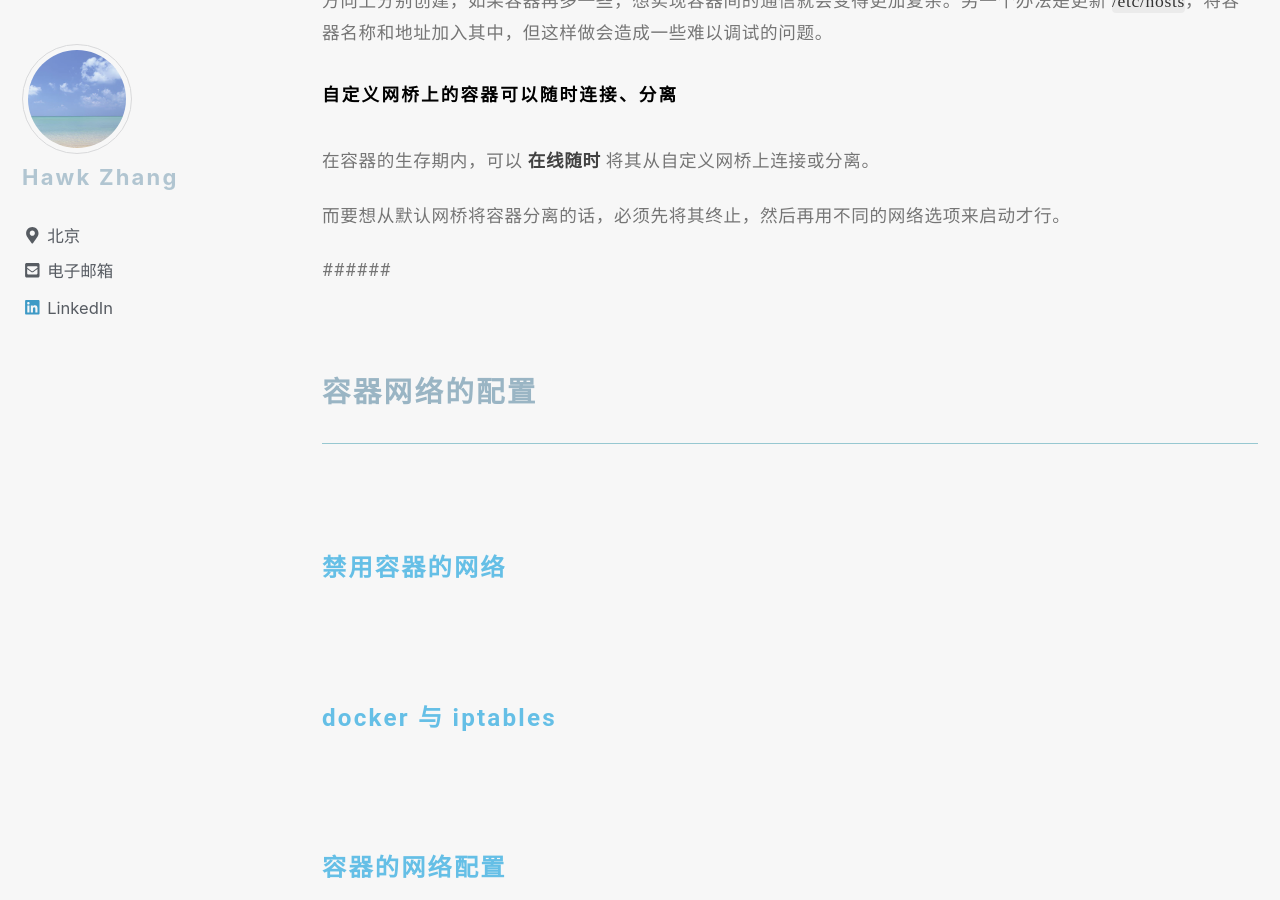
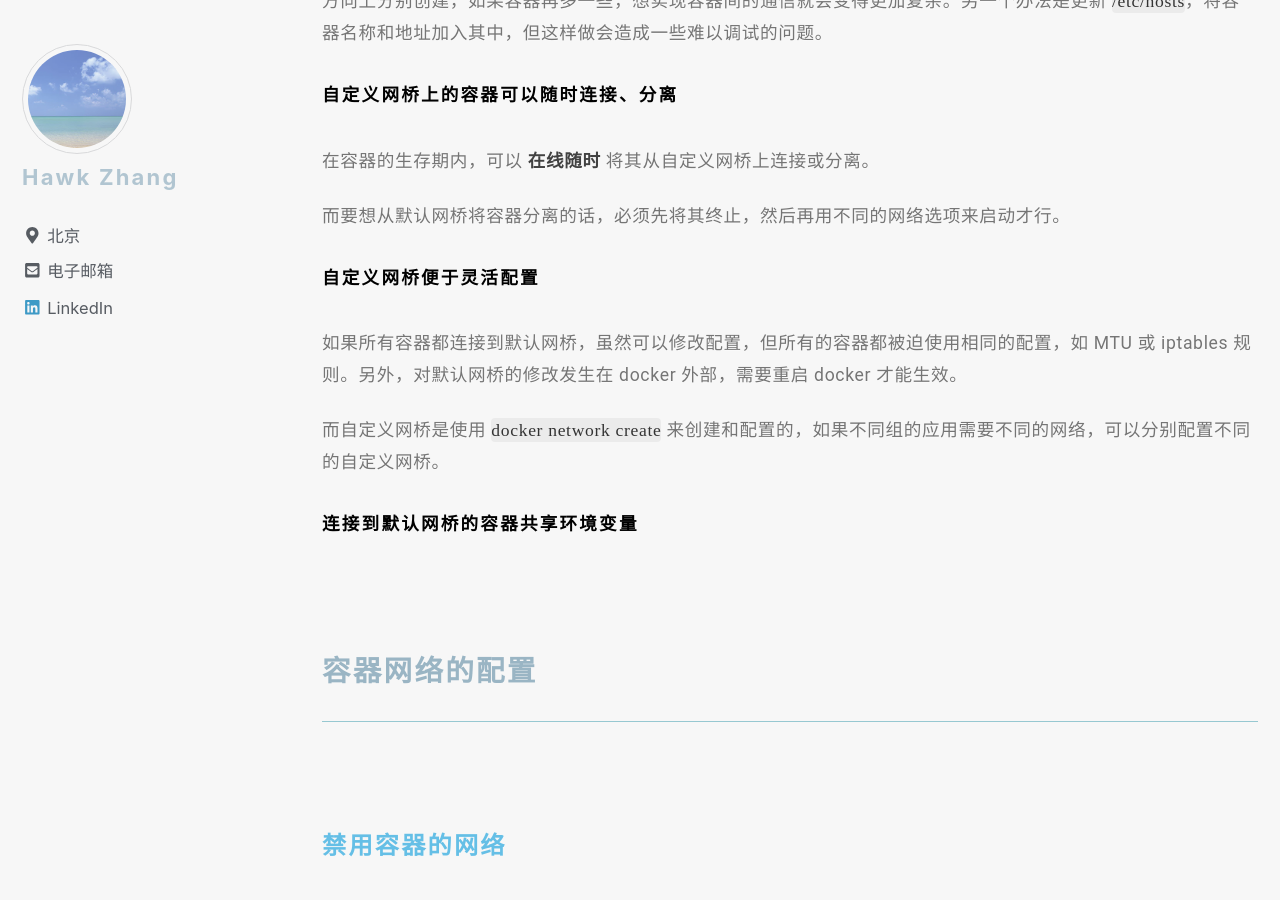
Before and after one commit to narru888/linotes_note, a Jekyll site: the page built from _posts/docker/2018-02-01-docker.basic.md, in a window 1280 px wide and 900 px high, scrolled down 26383 px. Built offline with Jekyll 4.4.1, drawn with Linux system fonts in a browser that asks for light colours; nearby versions of some CDN libraries; a script that is not in the unit is left out.

Commit message:
update on 2018-10-03 11:00:01 CST

```diff
--- a/_posts/docker/2018-02-01-docker.basic.md
+++ b/_posts/docker/2018-02-01-docker.basic.md
@@ -874,7 +874,15 @@ Docker 的网络子系统是可插拔的。使用各种不同的驱动。系统
 
 而要想从默认网桥将容器分离的话，必须先将其终止，然后再用不同的网络选项来启动才行。
 
-######
+###### 自定义网桥便于灵活配置
+
+如果所有容器都连接到默认网桥，虽然可以修改配置，但所有的容器都被迫使用相同的配置，如 MTU 或 iptables 规则。另外，对默认网桥的修改发生在 docker 外部，需要重启 docker 才能生效。
+
+而自定义网桥是使用 `docker network create` 来创建和配置的，如果不同组的应用需要不同的网络，可以分别配置不同的自定义网桥。
+
+###### 连接到默认网桥的容器共享环境变量
+
+
 
 
 
```
